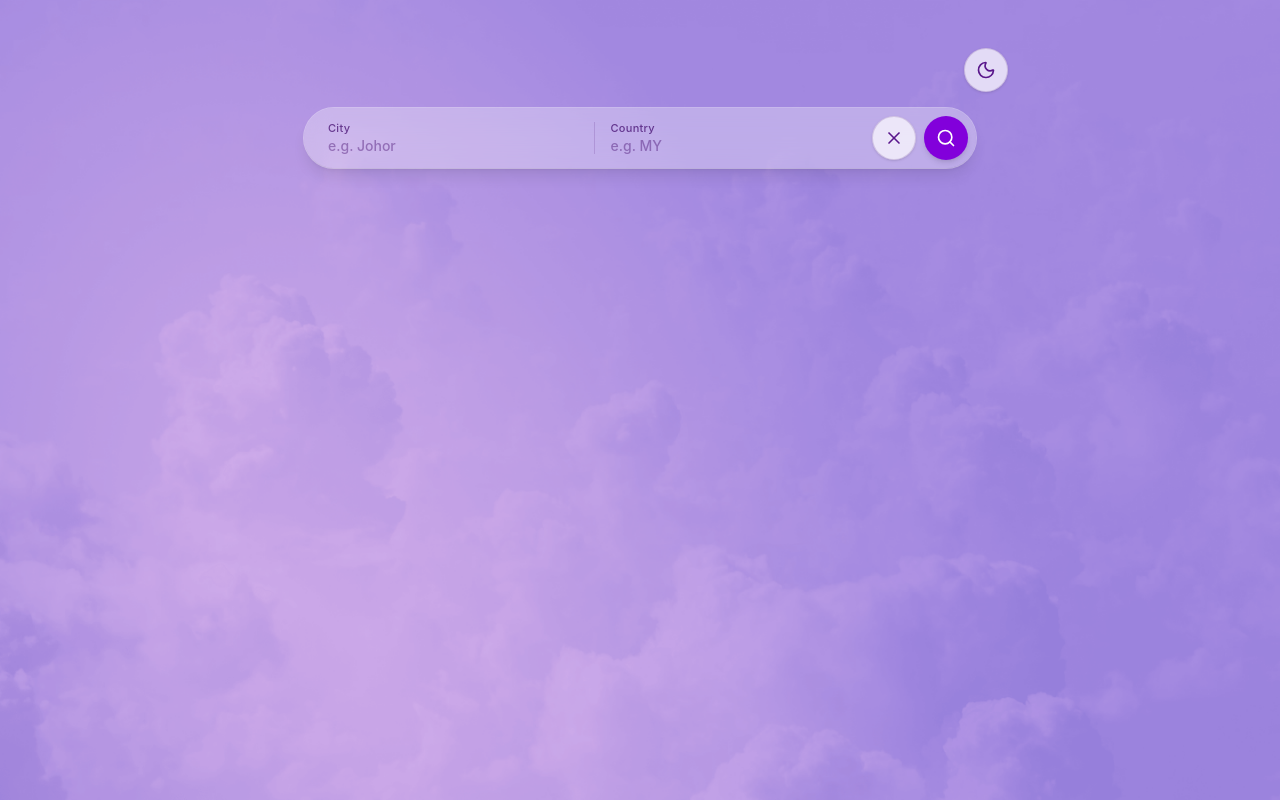
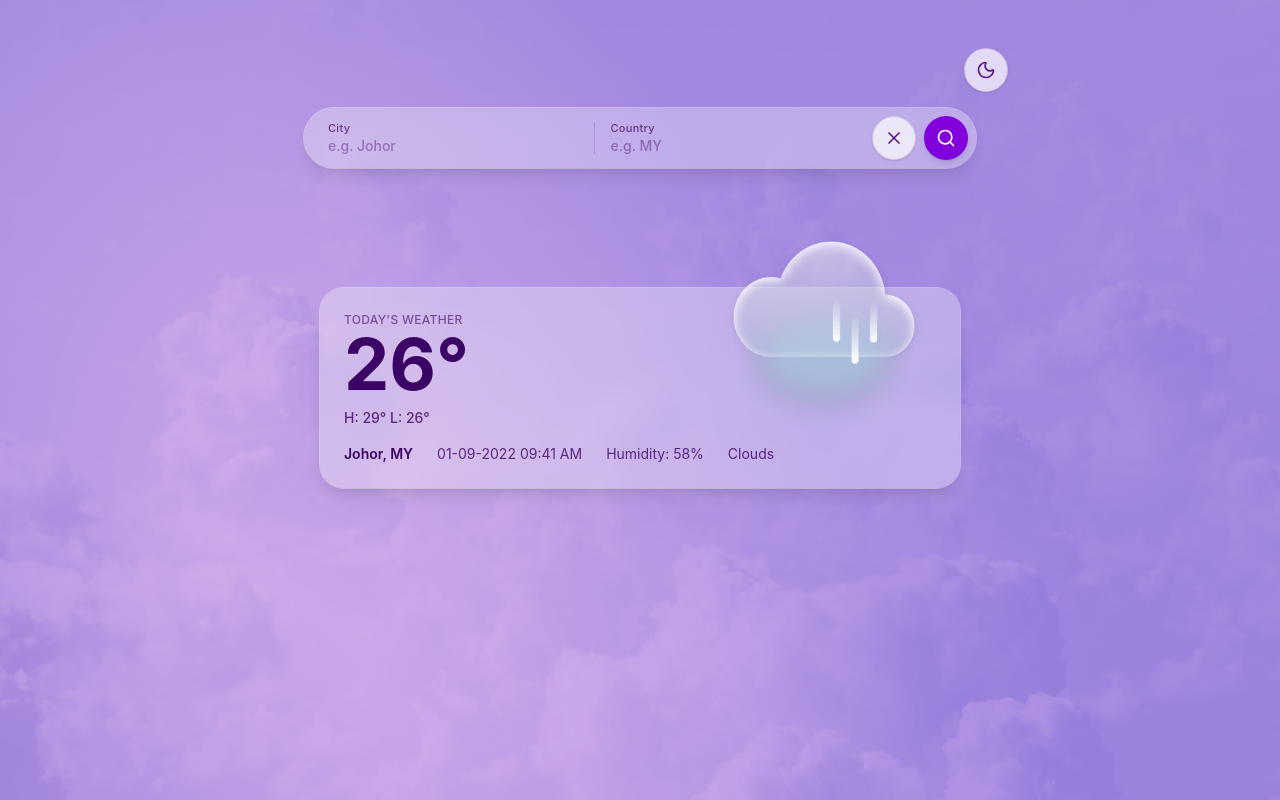
Before and after one commit to JinChor1/weather-finder, a React (Vite) app: page / in a window 1280 px wide. Built offline with nearby package versions, Linux system fonts and the light colour scheme.

Commit message:
feat: add static UI for search result

```diff
--- a/src/App.tsx
+++ b/src/App.tsx
@@ -1,7 +1,23 @@
 import './App.css'
 import { useLenis } from './hooks/useLenis.ts'
 import { SearchBar } from './features/weather/components/SearchBar.tsx'
+import { WeatherResult } from './features/weather/components/WeatherResult.tsx'
+import type { WeatherResultData } from './features/weather/schema.ts'
 import { ThemeToggle } from './features/theme/components/ThemeToggle.tsx'
+
+// Static sample matching the Figma mockup's numbers. Real data (from a
+// search against OpenWeatherMap) lands in a later task.
+const sampleWeather: WeatherResultData = {
+  city: 'Johor',
+  country: 'MY',
+  condition: 'Clouds',
+  description: 'scattered clouds',
+  temperature: 26,
+  temperatureHigh: 29,
+  temperatureLow: 26,
+  humidity: 58,
+  observedAt: '2022-01-09T09:41:00Z',
+}
 
 function App() {
   useLenis()
@@ -13,6 +29,9 @@ function App() {
           <ThemeToggle />
         </div>
         <SearchBar />
+        <div className="mt-6">
+          <WeatherResult weather={sampleWeather} />
+        </div>
       </div>
     </div>
   )
--- /dev/null
+++ b/src/features/weather/components/NotFoundBanner.tsx
@@ -0,0 +1,28 @@
+import { AlertTriangle } from 'lucide-react'
+
+/**
+ * Error-state fallback shown when a search returns no result (invalid
+ * city/country, or an API error). Adapts the wireframe's plain "Not found"
+ * banner to the frosted-glass pill language already used by `SearchBar`/
+ * `ThemeToggle`, but in red/rose tones so it reads unmistakably as an
+ * error rather than another info panel.
+ *
+ * Static today — `role="alert"` is set up in advance for when the future
+ * search/error-state task conditionally renders this.
+ */
+export function NotFoundBanner() {
+  return (
+    <div
+      role="alert"
+      className="mx-auto flex w-full max-w-2xl items-start gap-3 rounded-3xl border border-rose-500/50 bg-rose-50/80 p-4 text-rose-900 shadow-lg backdrop-blur-md dark:border-rose-500/40 dark:bg-rose-950/50 dark:text-rose-100"
+    >
+      <AlertTriangle aria-hidden="true" className="mt-0.5 h-5 w-5 shrink-0 text-rose-600 dark:text-rose-300" />
+      <div>
+        <p className="font-semibold">Not found</p>
+        <p className="text-sm text-rose-800/90 dark:text-rose-200/80">
+          We couldn't find weather for that city and country. Check the spelling and try again.
+        </p>
+      </div>
+    </div>
+  )
+}
--- /dev/null
+++ b/src/features/weather/components/WeatherIcon.tsx
@@ -0,0 +1,27 @@
+/**
+ * Maps an OpenWeatherMap-style condition label to one of the two
+ * illustration assets we currently have. Only "Clear" has a dedicated
+ * glyph (the cloud-over-sun combo); everything else falls back to the
+ * plain rain cloud.
+ *
+ * More conditions (thunderstorm, snow, etc.) may get their own art later —
+ * add them to `ICON_SRC_BY_CONDITION` when that happens, no other changes
+ * needed.
+ */
+const ICON_SRC_BY_CONDITION: Record<string, string> = {
+  clear: '/sun.png',
+}
+
+const DEFAULT_ICON_SRC = '/cloud.png'
+
+interface WeatherIconProps {
+  /** OpenWeatherMap-style condition label, e.g. "Clouds", "Clear". */
+  condition: string
+  className?: string
+}
+
+export function WeatherIcon({ condition, className }: WeatherIconProps) {
+  const src = ICON_SRC_BY_CONDITION[condition.toLowerCase()] ?? DEFAULT_ICON_SRC
+
+  return <img src={src} alt={`${condition} weather`} className={className} />
+}
--- /dev/null
+++ b/src/features/weather/components/WeatherResult.tsx
@@ -0,0 +1,84 @@
+import type { WeatherResultData } from '../schema'
+import { WeatherIcon } from './WeatherIcon'
+
+interface WeatherResultProps {
+  weather: WeatherResultData
+}
+
+/**
+ * Formats an ISO timestamp as "MM-DD-YYYY hh:mm AM/PM", matching the
+ * mockup's timestamp style. Uses UTC getters so the displayed time is
+ * deterministic regardless of the viewer's/test runner's local timezone.
+ */
+function formatObservedAt(observedAt: string): string {
+  const date = new Date(observedAt)
+  const month = String(date.getUTCMonth() + 1).padStart(2, '0')
+  const day = String(date.getUTCDate()).padStart(2, '0')
+  const year = date.getUTCFullYear()
+
+  const hours24 = date.getUTCHours()
+  const period = hours24 >= 12 ? 'PM' : 'AM'
+  const hours12 = String(hours24 % 12 || 12).padStart(2, '0')
+  const minutes = String(date.getUTCMinutes()).padStart(2, '0')
+
+  return `${month}-${day}-${year} ${hours12}:${minutes} ${period}`
+}
+
+/**
+ * Static "Today's Weather" result display. Purely presentational — takes
+ * the weather data as a prop and renders it per the Figma mockup: a
+ * rounded, translucent glass card (same visual language as `SearchBar`/
+ * `ThemeToggle`/`NotFoundBanner`) holding a large current temperature with
+ * the high/low beneath it, a large condition icon that overflows above the
+ * card's top edge, and a secondary line of location/time/humidity/condition.
+ *
+ * Two-column on small screens (temperature block left, meta info
+ * right-aligned) collapsing into a stacked block with a wrapping meta row
+ * from `sm:` up, matching the mobile vs. desktop mockups' hierarchy.
+ */
+export function WeatherResult({ weather }: WeatherResultProps) {
+  const { city, country, condition, description, temperature, temperatureHigh, temperatureLow, humidity, observedAt } =
+    weather
+
+  return (
+    <section
+      aria-label="Today's weather"
+      className="relative mx-auto w-full max-w-2xl px-4 pt-14 pb-2 text-purple-950 sm:pt-24 dark:text-white"
+    >
+      <div className="relative rounded-3xl bg-white/30 p-6 shadow-lg ring-1 ring-white/40 backdrop-blur-md dark:bg-black/30 dark:ring-white/10">
+        <div className="absolute -top-12 right-2 h-32 w-32 sm:-top-20 sm:right-6 sm:h-56 sm:w-56">
+          <WeatherIcon condition={condition} className="h-full w-full object-contain drop-shadow-lg" />
+        </div>
+
+        <div className="grid grid-cols-[1fr_auto] items-start gap-x-4 pr-32 sm:block sm:pr-0">
+          <div className="col-start-1">
+            <p className="text-xs font-medium tracking-wide text-purple-950/60 uppercase dark:text-purple-200/70">
+              Today's Weather
+            </p>
+            <p className="text-6xl leading-none font-bold sm:text-7xl">{Math.round(temperature)}°</p>
+            <p className="mt-2 text-sm font-medium text-purple-950/80 dark:text-purple-100/80">
+              H: {Math.round(temperatureHigh)}° L: {Math.round(temperatureLow)}°
+            </p>
+          </div>
+
+          <div className="col-start-2 flex flex-col items-end gap-1 pt-1 text-right text-sm text-purple-950/80 sm:mt-4 sm:flex-row sm:flex-wrap sm:items-baseline sm:justify-start sm:gap-x-6 sm:gap-y-1 sm:pt-0 sm:text-left dark:text-purple-100/80">
+            <p className="font-semibold text-purple-950 dark:text-white">
+              {city}, {country}
+            </p>
+            <p>{formatObservedAt(observedAt)}</p>
+            <p>Humidity: {humidity}%</p>
+            <p>{condition}</p>
+          </div>
+        </div>
+
+        {/*
+          The Figma mockup has no visible slot for OpenWeatherMap's longer
+          description (distinct from the short `condition` word rendered
+          above) — keep it available to assistive tech without adding
+          visual chrome the mockup doesn't have.
+        */}
+        <p className="sr-only">{description}</p>
+      </div>
+    </section>
+  )
+}
--- /dev/null
+++ b/src/features/weather/schema.ts
@@ -0,0 +1,31 @@
+import { z } from 'zod'
+
+/**
+ * Shape of a single "Today's Weather" result — the fields shown in the
+ * mockup's result card (location, condition heading, description,
+ * temperature range, humidity, observed-at time).
+ *
+ * This is the shared contract between the static result UI built here and
+ * the future OpenWeatherMap fetch, which will parse the API response into
+ * this same shape before it reaches any component.
+ */
+export const weatherResultSchema = z.object({
+  city: z.string().min(1),
+  country: z.string().min(1),
+  /** OpenWeatherMap's short condition label, e.g. "Clouds", "Clear". */
+  condition: z.string().min(1),
+  /** OpenWeatherMap's longer condition description, e.g. "scattered clouds". */
+  description: z.string().min(1),
+  /** Current temperature, in °C. */
+  temperature: z.number(),
+  /** Today's forecast high, in °C. */
+  temperatureHigh: z.number(),
+  /** Today's forecast low, in °C. */
+  temperatureLow: z.number(),
+  /** Relative humidity, as a whole-number percentage (0-100). */
+  humidity: z.number().min(0).max(100),
+  /** ISO 8601 timestamp for when this reading was observed. */
+  observedAt: z.string(),
+})
+
+export type WeatherResultData = z.infer<typeof weatherResultSchema>
```
Also changed, not shown: 3 other files (tests, documents, lock files or other folders).
